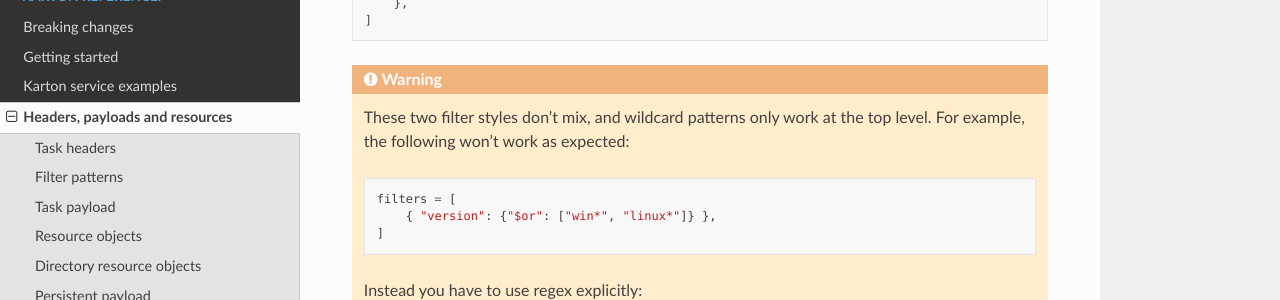
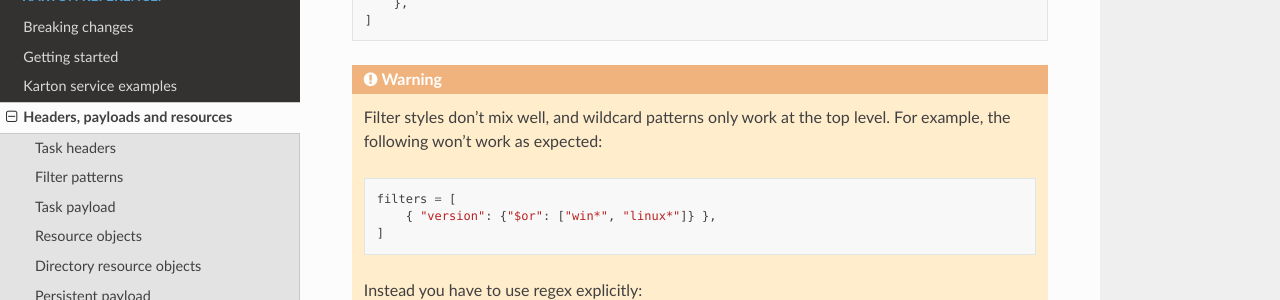
Before and after one commit to CERT-Polska/karton, a Sphinx documentation site: the page built from docs/task_headers_payloads.rst, in a window 1280 px wide and 900 px high, scrolled down 2998 px. Shown: the part 150-450 px from the top of the window. Built offline with Sphinx 7.4.7 and the Read the Docs theme 2.0.0, drawn with Linux system fonts in a browser that asks for light colours.

Commit message:
small rewording of docs

```diff
--- a/docs/task_headers_payloads.rst
+++ b/docs/task_headers_payloads.rst
@@ -144,7 +144,7 @@ For some concrete examples, consider these filters:
 
 .. warning::
 
-    These two filter styles don't mix, and wildcard patterns only work at the top level.
+    Filter styles don't mix well, and wildcard patterns only work at the top level.
     For example, the following won't work as expected:
 
     .. code-block:: python
```
